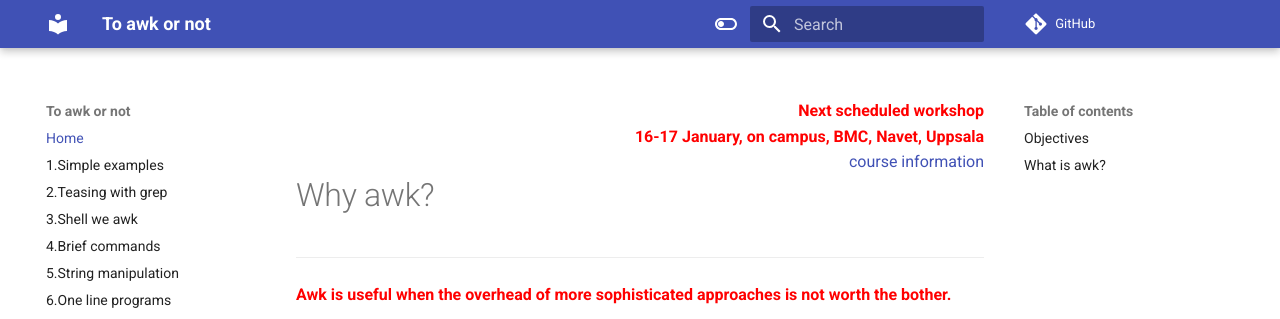
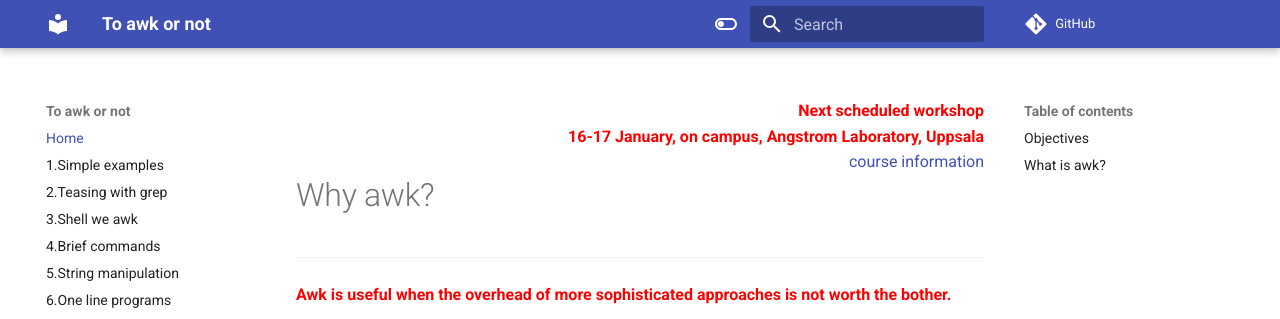
Before and after one commit to pmitev/to-awk-or-not, an MkDocs documentation site: the page built from docs/index.md, in a window 1280 px wide and 900 px high. Shown: the top 319 px of the window. Built offline with MkDocs 1.6.1 and Material for MkDocs 9.7.7, drawn with Linux system fonts in a browser that asks for light colours; comment, search, counter and statistics services are not loaded.

Commit message:
location fix

```diff
--- a/docs/index.md
+++ b/docs/index.md
@@ -1,6 +1,6 @@
 <div style="text-align: right"> <font color="red"><strong>
 Next scheduled workshop</br>
-16-17 January, on campus, BMC, Navet, Uppsala</strong></font></br>
+16-17 January, on campus, Angstrom Laboratory, Uppsala</strong></font></br>
 <a href="https://uppmax.uu.se/support-sv/courses-and-workshops/awk-workshop" target="_blank" rel="nofollow">course information</a>
 </div>
 
```
